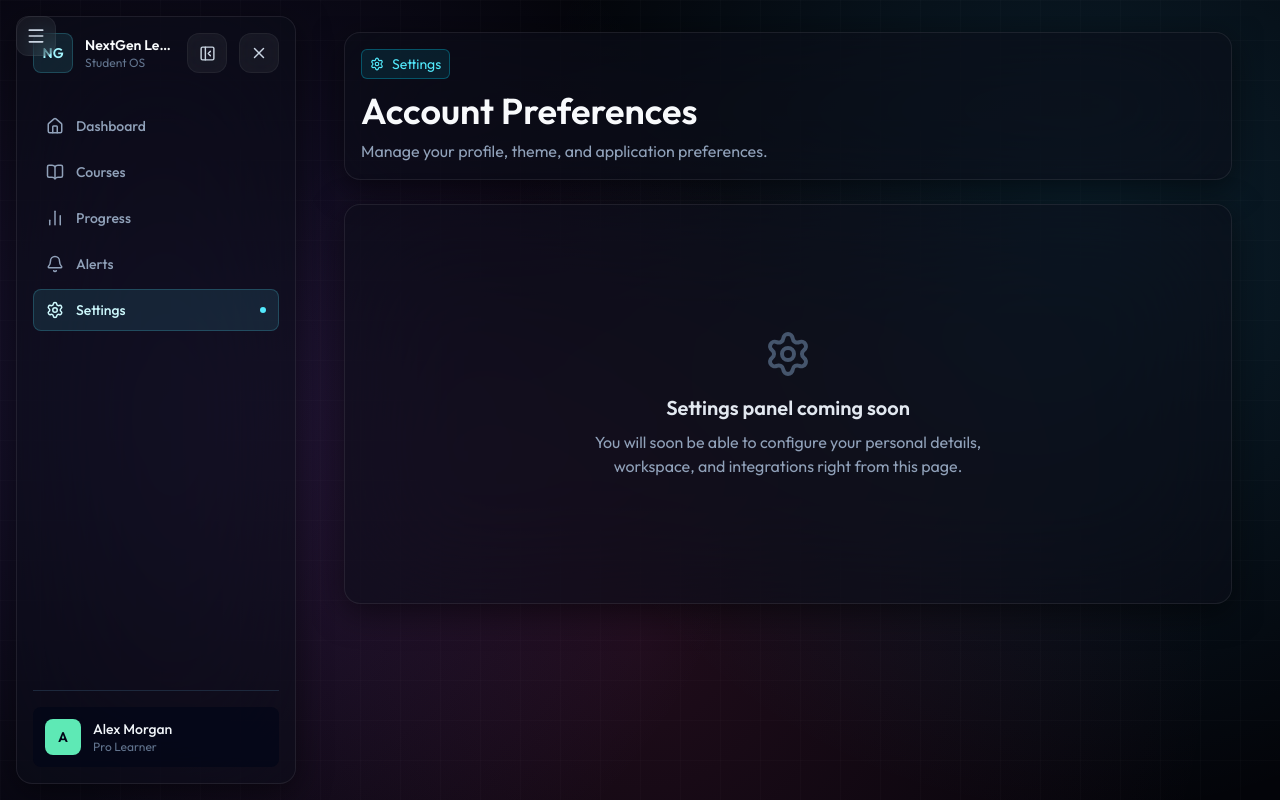
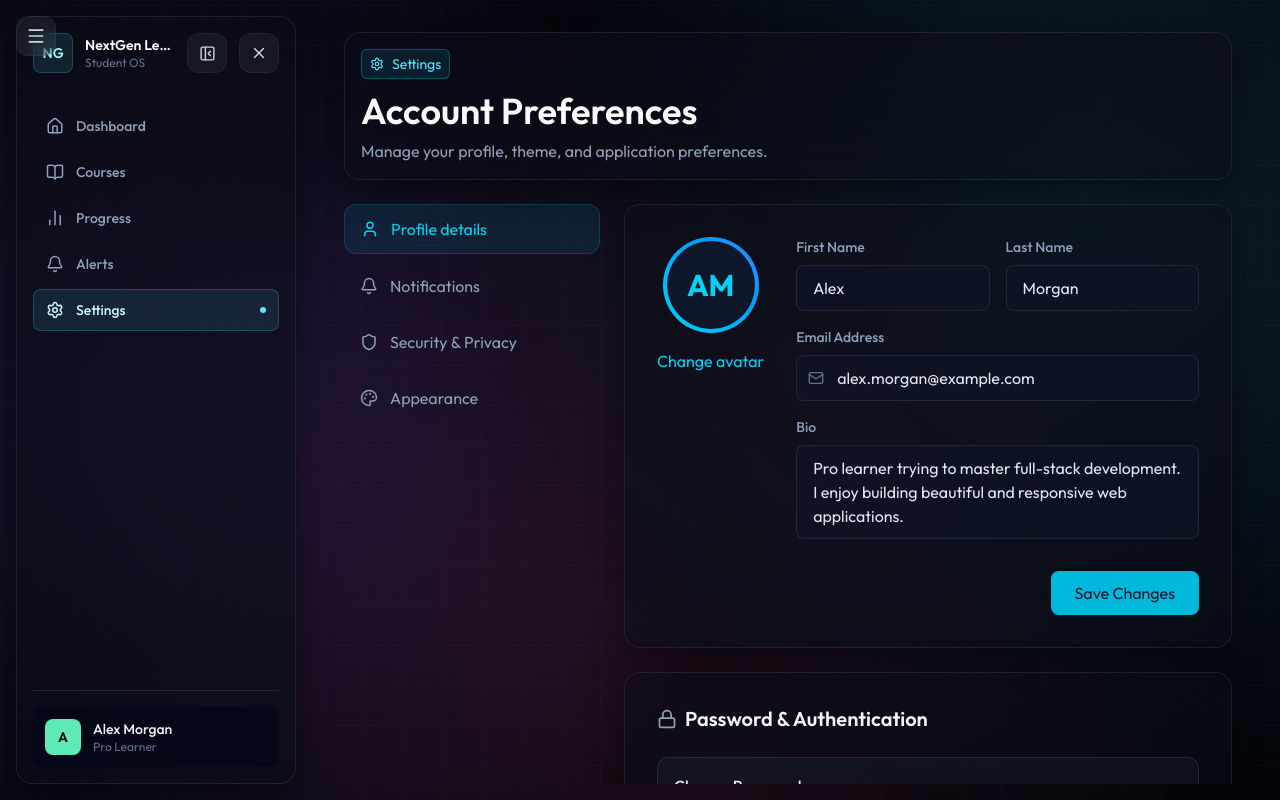
Before and after one commit to chavanpramod-ui/NextGen, a Next.js app: page /settings in a window 1280 px wide. Built offline with nearby package versions, Linux system fonts and the light colour scheme.

Commit message:
feat: generate real settings page with user profile form and preferences

```diff
--- a/app/settings/page.tsx
+++ b/app/settings/page.tsx
@@ -1,8 +1,8 @@
-import { Settings } from 'lucide-react';
+import { Settings, User, Bell, Shield, Palette, Mail, Lock, LogOut } from 'lucide-react';
 
 export default function SettingsPage() {
   return (
-    <div className="mx-auto flex w-full max-w-[1500px] flex-col gap-6 px-4 py-4 sm:px-6 lg:px-8">
+    <div className="mx-auto flex w-full max-w-[1500px] flex-col gap-6 px-4 py-4 sm:px-6 lg:px-8 animate-in fade-in slide-in-from-bottom-4 duration-500">
       <header className="dashboard-panel flex flex-col gap-4 p-4 lg:flex-row lg:items-center lg:justify-between">
         <div className="min-w-0">
           <div className="flex flex-wrap items-center gap-2 text-sm text-slate-400">
@@ -20,10 +20,125 @@ export default function SettingsPage() {
         </div>
       </header>
 
-      <div className="dashboard-panel p-8 text-center flex flex-col items-center justify-center min-h-[400px]">
-        <Settings size={48} className="text-slate-600 mb-4" />
-        <h2 className="text-xl font-semibold text-slate-200">Settings panel coming soon</h2>
-        <p className="text-slate-400 mt-2 max-w-md">You will soon be able to configure your personal details, workspace, and integrations right from this page.</p>
+      <div className="flex flex-col lg:flex-row gap-6">
+        {/* Settings Navigation Sidebar */}
+        <div className="lg:w-64 shrink-0 flex flex-col gap-2">
+          <button className="flex items-center gap-3 px-4 py-3 bg-cyan-400/10 text-cyan-400 rounded-xl font-medium border border-cyan-500/20 transition-colors text-left">
+            <User size={18} />
+            Profile details
+          </button>
+          <button className="flex items-center gap-3 px-4 py-3 text-slate-400 hover:text-slate-200 hover:bg-slate-800/50 rounded-xl font-medium transition-colors text-left">
+            <Bell size={18} />
+            Notifications
+          </button>
+          <button className="flex items-center gap-3 px-4 py-3 text-slate-400 hover:text-slate-200 hover:bg-slate-800/50 rounded-xl font-medium transition-colors text-left">
+            <Shield size={18} />
+            Security & Privacy
+          </button>
+          <button className="flex items-center gap-3 px-4 py-3 text-slate-400 hover:text-slate-200 hover:bg-slate-800/50 rounded-xl font-medium transition-colors text-left">
+            <Palette size={18} />
+            Appearance
+          </button>
+        </div>
+
+        {/* Main Settings Content */}
+        <div className="flex-1 flex flex-col gap-6">
+          {/* Profile Section */}
+          <div className="dashboard-panel p-6 sm:p-8">
+            <div className="flex flex-col sm:flex-row gap-8">
+              <div className="flex flex-col items-center gap-4 shrink-0">
+                <div className="h-24 w-24 rounded-full bg-gradient-to-tr from-cyan-400 to-blue-500 p-1">
+                  <div className="h-full w-full rounded-full bg-slate-900 flex items-center justify-center text-3xl font-bold text-cyan-400">
+                    AM
+                  </div>
+                </div>
+                <button className="text-sm font-medium text-cyan-400 hover:text-cyan-300 transition-colors">
+                  Change avatar
+                </button>
+              </div>
+
+              <div className="flex-1 flex flex-col gap-4">
+                <div className="grid grid-cols-1 sm:grid-cols-2 gap-4">
+                  <div className="flex flex-col gap-2">
+                    <label className="text-sm font-medium text-slate-400">First Name</label>
+                    <input
+                      type="text"
+                      defaultValue="Alex"
+                      className="w-full bg-slate-900/50 border border-slate-700/50 rounded-lg px-4 py-2.5 text-slate-200 focus:outline-none focus:ring-2 focus:ring-cyan-500/50 focus:border-cyan-500/50 transition-all"
+                    />
+                  </div>
+                  <div className="flex flex-col gap-2">
+                    <label className="text-sm font-medium text-slate-400">Last Name</label>
+                    <input
+                      type="text"
+                      defaultValue="Morgan"
+                      className="w-full bg-slate-900/50 border border-slate-700/50 rounded-lg px-4 py-2.5 text-slate-200 focus:outline-none focus:ring-2 focus:ring-cyan-500/50 focus:border-cyan-500/50 transition-all"
+                    />
+                  </div>
+                </div>
+                <div className="flex flex-col gap-2">
+                  <label className="text-sm font-medium text-slate-400">Email Address</label>
+                  <div className="relative">
+                    <Mail size={16} className="absolute left-3 top-1/2 -translate-y-1/2 text-slate-500" />
+                    <input
+                      type="email"
+                      defaultValue="alex.morgan@example.com"
+                      className="w-full bg-slate-900/50 border border-slate-700/50 rounded-lg pl-10 pr-4 py-2.5 text-slate-200 focus:outline-none focus:ring-2 focus:ring-cyan-500/50 focus:border-cyan-500/50 transition-all"
+                    />
+                  </div>
+                </div>
+                <div className="flex flex-col gap-2">
+                  <label className="text-sm font-medium text-slate-400">Bio</label>
+                  <textarea
+                    rows={3}
+                    defaultValue="Pro learner trying to master full-stack development. I enjoy building beautiful and responsive web applications."
+                    className="w-full bg-slate-900/50 border border-slate-700/50 rounded-lg px-4 py-2.5 text-slate-200 focus:outline-none focus:ring-2 focus:ring-cyan-500/50 focus:border-cyan-500/50 transition-all resize-none"
+                  />
+                </div>
+                <div className="pt-4 flex justify-end">
+                  <button className="bg-cyan-500 hover:bg-cyan-400 text-slate-900 font-medium px-6 py-2.5 rounded-lg transition-colors">
+                    Save Changes
+                  </button>
+                </div>
+              </div>
+            </div>
+          </div>
+
+          {/* Quick Security Section */}
+          <div className="dashboard-panel p-6 sm:p-8 flex flex-col gap-6">
+            <h2 className="text-xl font-semibold text-slate-100 flex items-center gap-2">
+              <Lock size={20} className="text-slate-400" />
+              Password & Authentication
+            </h2>
+            <div className="flex flex-col sm:flex-row items-start sm:items-center justify-between gap-4 p-4 rounded-xl border border-slate-700/50 bg-slate-800/30">
+              <div>
+                <p className="font-medium text-slate-200">Change Password</p>
+                <p className="text-sm text-slate-400 mt-1">We recommend updating your password every 3 months.</p>
+              </div>
+              <button className="shrink-0 rounded-lg border border-slate-600 bg-slate-800 px-4 py-2 text-sm font-medium text-slate-300 hover:bg-slate-700 hover:text-white transition-colors">
+                Update Password
+              </button>
+            </div>
+          </div>
+
+          {/* Danger Zone */}
+          <div className="dashboard-panel p-6 sm:p-8 flex flex-col gap-6 border-red-500/20">
+            <h2 className="text-xl font-semibold text-red-400 flex items-center gap-2">
+              <LogOut size={20} />
+              Danger Zone
+            </h2>
+            <div className="flex flex-col sm:flex-row items-start sm:items-center justify-between gap-4 p-4 rounded-xl border border-red-500/20 bg-red-500/5">
+              <div>
+                <p className="font-medium text-slate-200">Delete Account</p>
+                <p className="text-sm text-slate-400 mt-1">Once you delete your account, there is no going back. Please be certain.</p>
+              </div>
+              <button className="shrink-0 rounded-lg bg-red-500/10 border border-red-500/20 px-4 py-2 text-sm font-medium text-red-400 hover:bg-red-500 hover:text-white transition-colors">
+                Delete Account
+              </button>
+            </div>
+          </div>
+
+        </div>
       </div>
     </div>
   );
```
